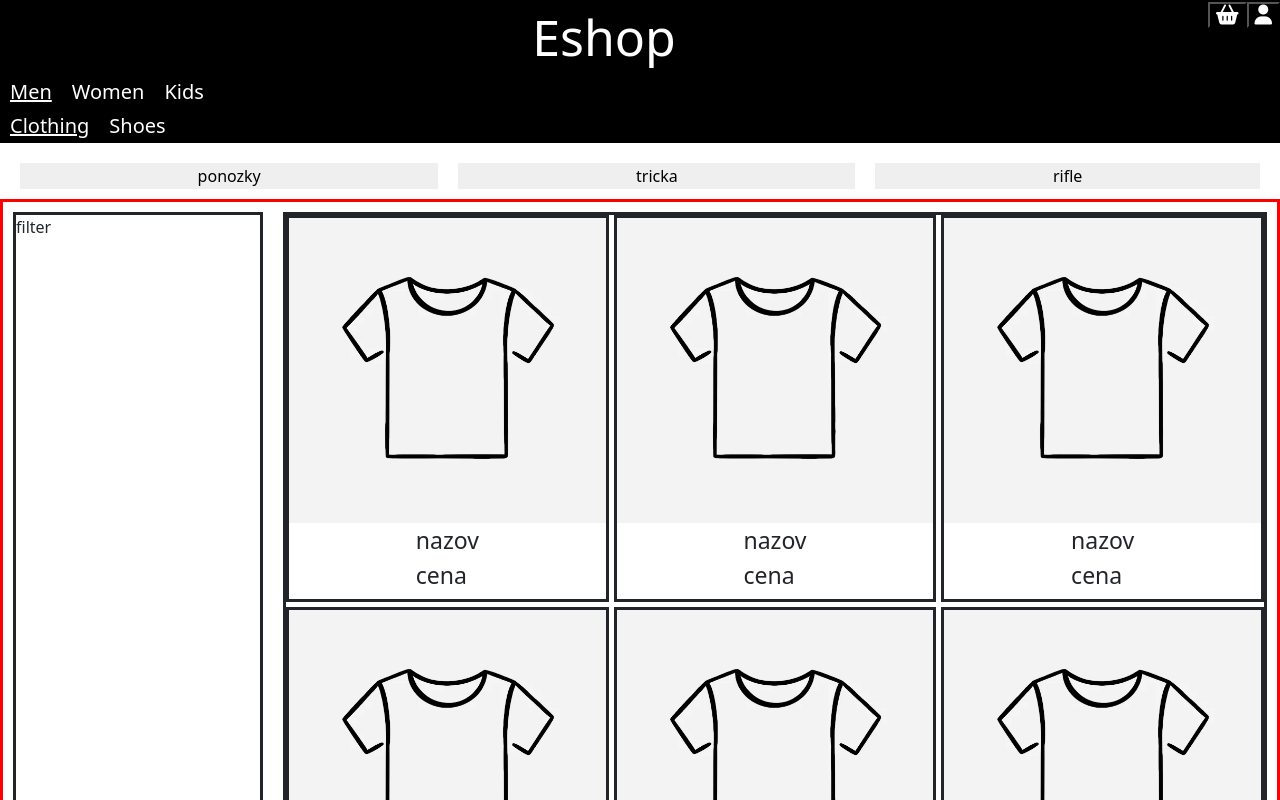
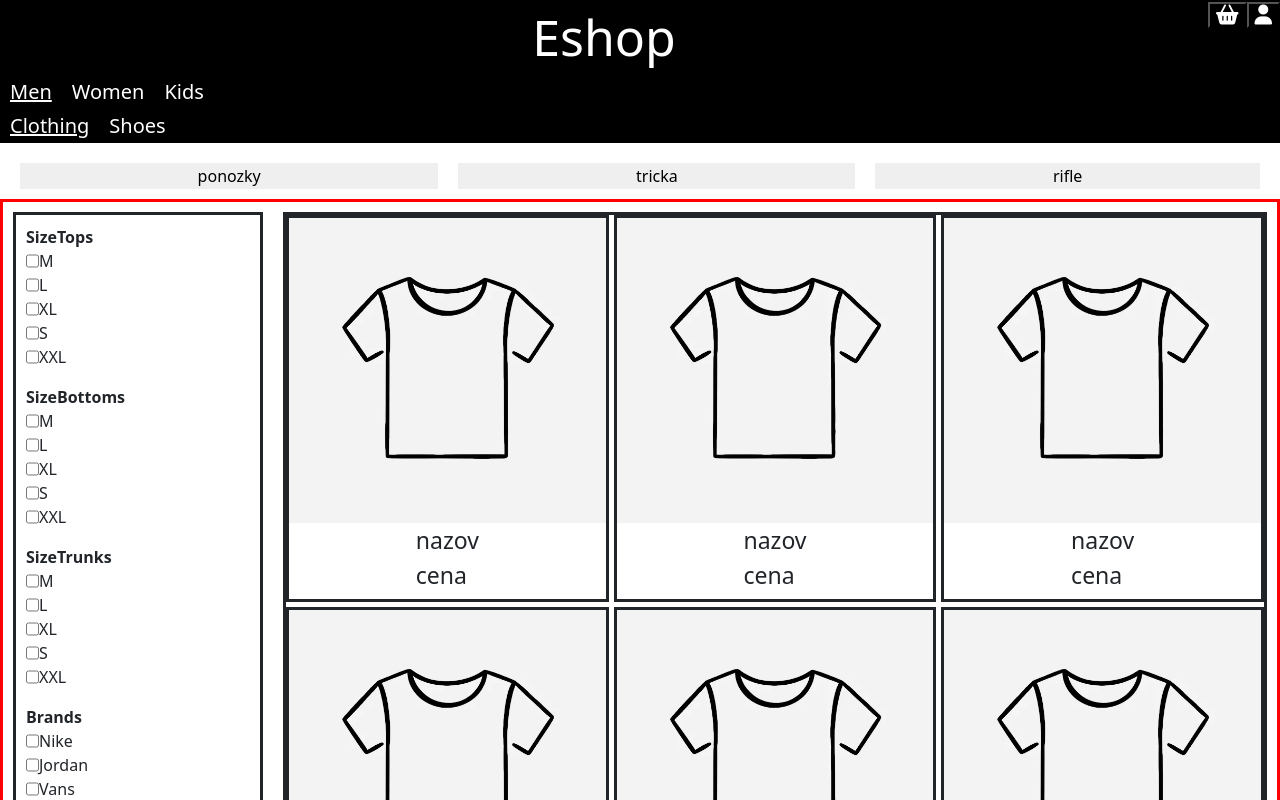
Before and after one commit to SpisiakMarek/eshop, a React (Create React App) app: page /men/clothing in a window 1280 px wide. Shown: the top 800 px of the page. Built offline with nearby package versions, Linux system fonts and the light colour scheme.

Commit message:
provizorny filter

```diff
--- a/src/assets/global.css
+++ b/src/assets/global.css
@@ -135,6 +135,7 @@ a:hover {
   flex-shrink: 0;
   height: 200vh;
   margin: 10px;
+  padding: 10px;
 }
 
 .products-list-wrapper {
@@ -246,6 +247,19 @@ a:hover {
   flex-grow: 1;
   border: 0;
 }
+
+.filter-item {
+  display: flex;
+}
+
+.filter-item > p {
+  margin: 0px !important;
+}
+
+.filter-list {
+  padding: 0;
+  list-style-type: none;
+}
 /* .basket-button {
   background-color: black;
 } */
--- a/src/pages/Men/MenClothing/MenClothing.js
+++ b/src/pages/Men/MenClothing/MenClothing.js
@@ -9,7 +9,100 @@ function MenClothing() {
         <button className="products-header-button">rifle</button>
       </header>
       <div className="products-browser-wraper">
-        <div className="products-filter-wrapper">filter</div>
+        <div className="products-filter-wrapper">
+          <b>SizeTops</b>
+          <ul className="filter-list">
+            <li className="filter-item">
+              <input type="checkbox"></input>
+              <p>M</p>
+            </li>
+            <li className="filter-item">
+              <input type="checkbox"></input>
+              <p>L</p>
+            </li>
+            <li className="filter-item">
+              <input type="checkbox"></input>
+              <p>XL</p>
+            </li>
+            <li className="filter-item">
+              <input type="checkbox"></input>
+              <p>S</p>
+            </li>
+            <li className="filter-item">
+              <input type="checkbox"></input>
+              <p>XXL</p>
+            </li>
+          </ul>
+          <b>SizeBottoms</b>
+          <ul className="filter-list">
+            <li className="filter-item">
+              <input type="checkbox"></input>
+              <p>M</p>
+            </li>
+            <li className="filter-item">
+              <input type="checkbox"></input>
+              <p>L</p>
+            </li>
+            <li className="filter-item">
+              <input type="checkbox"></input>
+              <p>XL</p>
+            </li>
+            <li className="filter-item">
+              <input type="checkbox"></input>
+              <p>S</p>
+            </li>
+            <li className="filter-item">
+              <input type="checkbox"></input>
+              <p>XXL</p>
+            </li>
+          </ul>
+          <b>SizeTrunks</b>
+          <ul className="filter-list">
+            <li className="filter-item">
+              <input type="checkbox"></input>
+              <p>M</p>
+            </li>
+            <li className="filter-item">
+              <input type="checkbox"></input>
+              <p>L</p>
+            </li>
+            <li className="filter-item">
+              <input type="checkbox"></input>
+              <p>XL</p>
+            </li>
+            <li className="filter-item">
+              <input type="checkbox"></input>
+              <p>S</p>
+            </li>
+            <li className="filter-item">
+              <input type="checkbox"></input>
+              <p>XXL</p>
+            </li>
+          </ul>
+          <b>Brands</b>
+          <ul className="filter-list">
+            <li className="filter-item">
+              <input type="checkbox"></input>
+              <p>Nike</p>
+            </li>
+            <li className="filter-item">
+              <input type="checkbox"></input>
+              <p>Jordan</p>
+            </li>
+            <li className="filter-item">
+              <input type="checkbox"></input>
+              <p>Vans</p>
+            </li>
+            <li className="filter-item">
+              <input type="checkbox"></input>
+              <p>Converse</p>
+            </li>
+            <li className="filter-item">
+              <input type="checkbox"></input>
+              <p>Calvin Klein</p>
+            </li>
+          </ul>
+        </div>
         <div className="products-list-wrapper">
           <Product />
           <Product />
```
